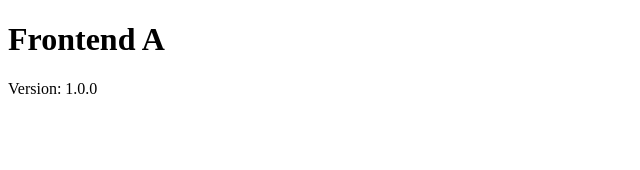
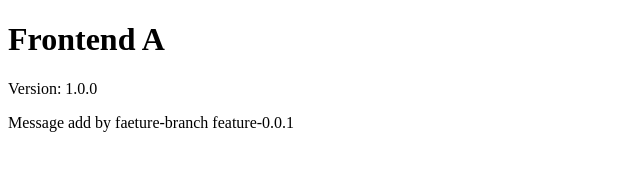
Before and after one commit to muliang0711/aws-cicd-pipeline, a plain HTML site: page apps/frontend-a/index.html in a window 1280 px wide. Shown: the whole page, without its empty margins (0-640 px from the left). Drawn offline with Linux system fonts and the light colour scheme.

Commit message:
add a message to test pull verification

```diff
--- a/apps/frontend-a/index.html
+++ b/apps/frontend-a/index.html
@@ -6,5 +6,6 @@
 <body>
     <h1>Frontend A</h1>
     <p>Version: 1.0.0</p>
+    <p>Message add by faeture-branch feature-0.0.1<p>
 </body>
 </html>
```
